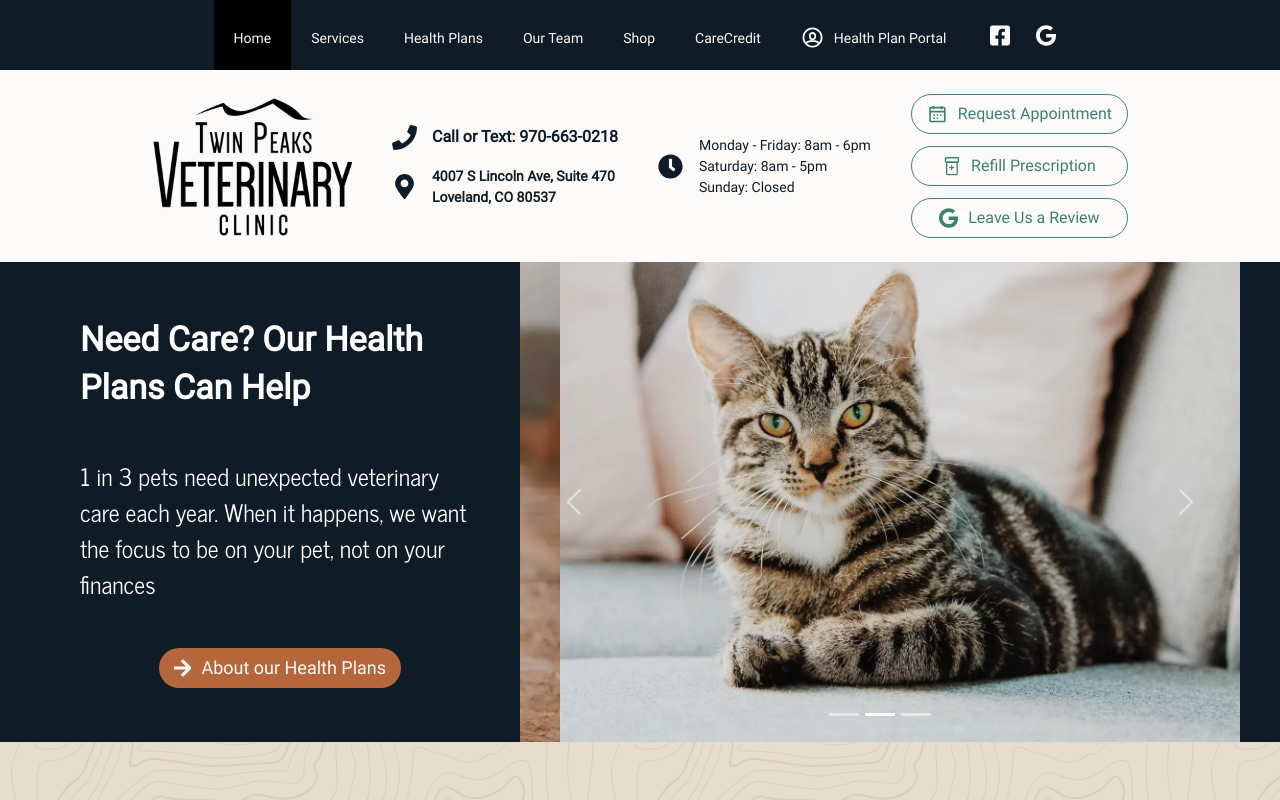
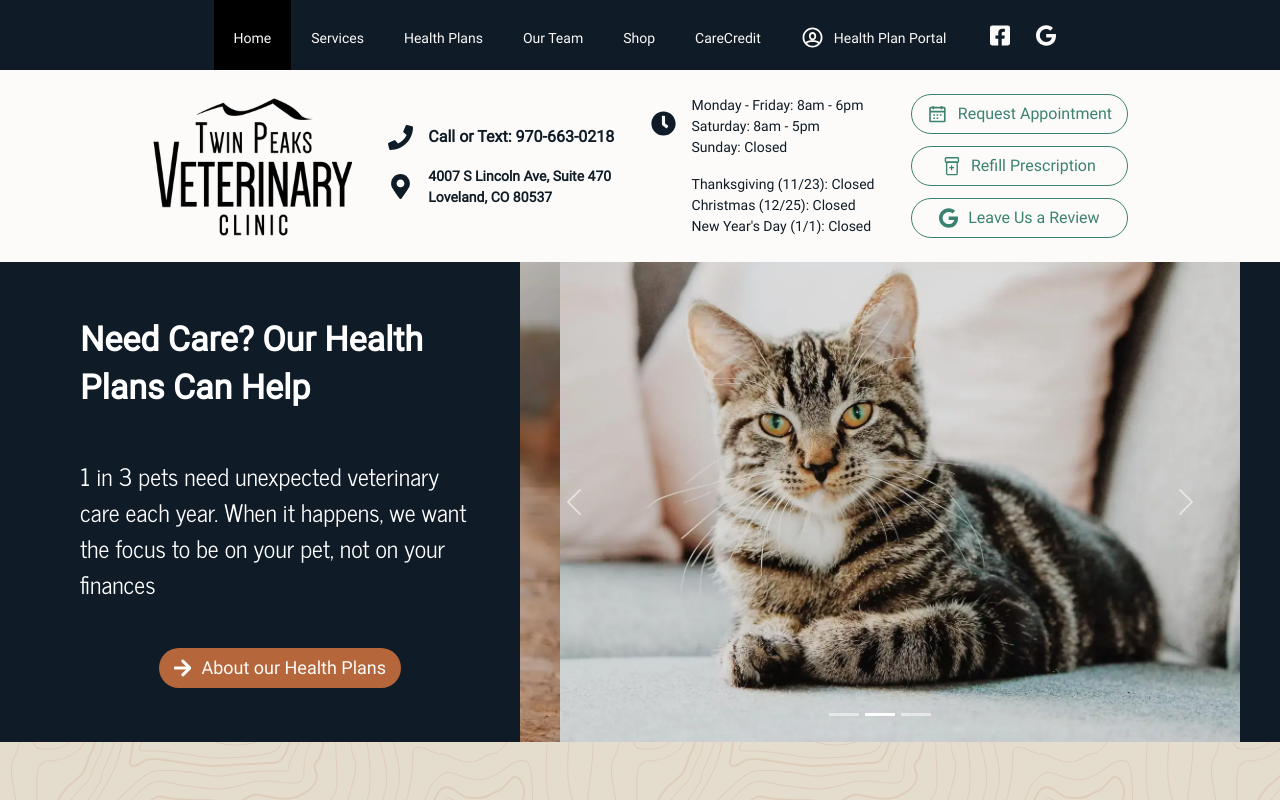
Before and after one commit to ergarner11/twin-peaks-website, a React (Create React App) app: page / in a window 1280 px wide. Built offline with nearby package versions, Linux system fonts and the light colour scheme; no server answers.

Commit message:
Update holiday hours

```diff
--- a/src/components/common/hours.jsx
+++ b/src/components/common/hours.jsx
@@ -10,9 +10,7 @@ function Hours({ darkmode, expanded }) {
     <div>
       <div className="d-flex">
         <ClockIcon
-          className={`me-3 ${
-            expanded ? "mt-2" : "align-self-center"
-          } ${className}`}
+          className={`me-3 ${expanded ? "mt-2" : "mt-3"} ${className}`}
         />
         <div>
           {expanded && (
@@ -27,6 +25,10 @@ function Hours({ darkmode, expanded }) {
           {!expanded && <p className={className}>Monday - Friday: 8am - 6pm</p>}
           <p className={className}>Saturday: 8am - 5pm</p>
           <p className={className}>Sunday: Closed</p>
+          <br />
+          <p className={className}>Thanksgiving (11/23): Closed</p>
+          <p className={className}>Christmas (12/25): Closed</p>
+          <p className={className}>New Year's Day (1/1): Closed</p>
         </div>
       </div>
     </div>
```
